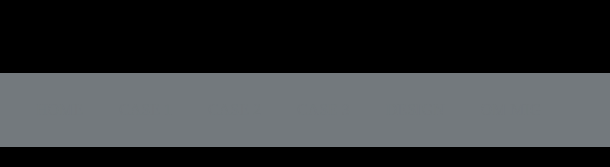
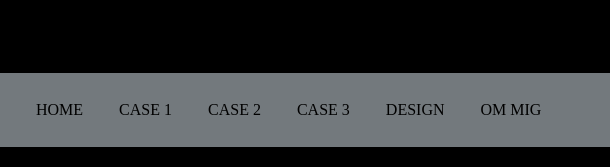
Before and after one commit to janekasten/case4-portfolio, a plain HTML site: page index.html in a window 1280 px wide. Shown: the top 167 px of the page, 0-610 px from the left. Drawn offline with Linux system fonts and the light colour scheme.

Commit message:
Update style.css

```diff
--- a/css/style.css
+++ b/css/style.css
@@ -60,7 +60,7 @@
  .topnav a {
   float: left;
   display: block;
-  color: #73797D;
+  color: black;
   text-align: center;
   padding: 20px 82px;
   text-decoration: none;
```
